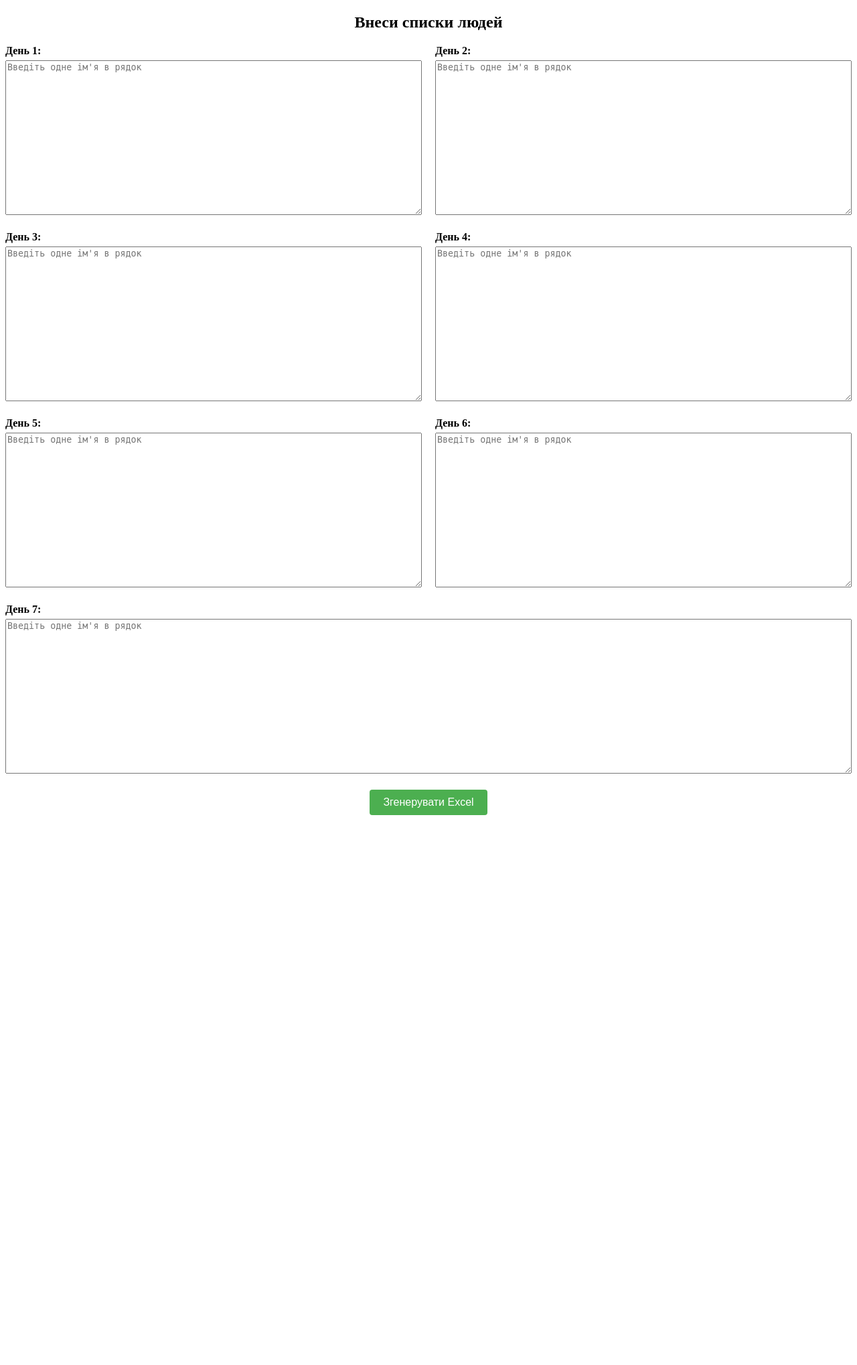
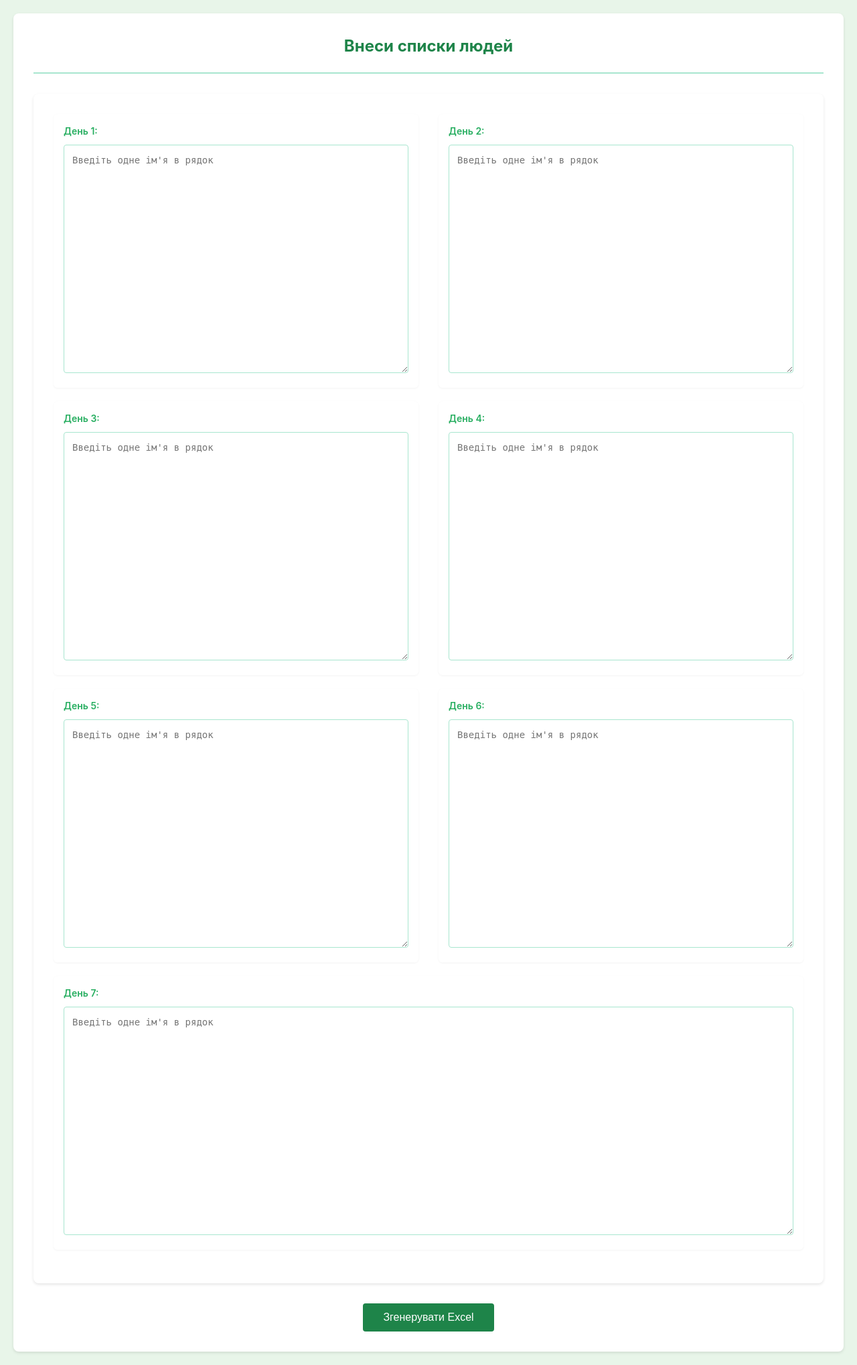
Before and after one commit to carmy25/pmm_appdx_47, a Django app: page /prod/ in a window 1280 px wide. Shown: the whole page at 67% size. Before the commit the page ends 1217 px from the top, so only its background shows below. Run offline with Django 5.2, Linux system fonts and the light colour scheme; parts of the project's set-up code (start-up, migrations or seed data) failed here and were passed over.

Commit message:
increase upload size

```diff
--- a/pmm_appdx_47/settings.py
+++ b/pmm_appdx_47/settings.py
@@ -16,7 +16,7 @@ from openpyxl import load_workbook
 
 # Build paths inside the project like this: BASE_DIR / 'subdir'.
 BASE_DIR = Path(__file__).resolve().parent.parent
-
+DATA_UPLOAD_MAX_MEMORY_SIZE = 100 * 1024 * 1024
 
 # Quick-start development settings - unsuitable for production
 # See https://docs.djangoproject.com/en/5.1/howto/deployment/checklist/
--- a/templates/prod_handout/attendance_form.html
+++ b/templates/prod_handout/attendance_form.html
@@ -4,56 +4,123 @@
 <head>
   <title>Списки людей</title>
   <style>
+    :root {
+      --primary-color: #1e8449;
+      --secondary-color: #27ae60;
+      --accent-color: #2ecc71;
+      --success-color: #27ae60;
+      --text-color: #2c4a3e;
+      --background-color: #e8f5e9;
+      --border-color: #a8e6cf;
+    }
+
+    body {
+      font-family: -apple-system, BlinkMacSystemFont, 'Segoe UI', Roboto, Oxygen, Ubuntu, Cantarell, sans-serif;
+      line-height: 1.6;
+      color: var(--text-color);
+      background-color: var(--background-color);
+      margin: 0;
+      padding: 20px;
+    }
+
     .container {
+      max-width: 1200px;
+      margin: 0 auto;
+      background-color: white;
+      padding: 30px;
+      border-radius: 8px;
+      box-shadow: 0 2px 4px rgba(0, 0, 0, 0.1);
+    }
+
+    .title-container {
+      text-align: center;
+      margin-bottom: 30px;
+      padding-bottom: 20px;
+      border-bottom: 2px solid var(--border-color);
+    }
+
+    h2 {
+      color: var(--primary-color);
+      font-size: 24px;
+      margin: 0;
+    }
+
+    .row {
       display: flex;
-      flex-direction: column;
-      gap: 20px;
+      gap: 30px;
       margin-bottom: 20px;
     }
-    .row {
-      display: flex;
-      gap: 20px;
-      justify-content: space-between;
-    }
+
     .textarea-group {
       flex: 1;
-      width: calc(50% - 10px);
+      background-color: white;
+      padding: 15px;
+      border-radius: 6px;
+      box-shadow: 0 1px 3px rgba(0, 0, 0, 0.05);
     }
+
+    label {
+      display: block;
+      font-weight: 600;
+      color: var(--secondary-color);
+      margin-bottom: 8px;
+      font-size: 14px;
+    }
+
     textarea {
       width: 100%;
-      margin-top: 5px;
+      padding: 12px;
+      border: 1px solid var(--border-color);
+      border-radius: 4px;
+      font-size: 14px;
+      line-height: 1.5;
       box-sizing: border-box;
+      transition: border-color 0.3s ease;
+      resize: vertical;
     }
-    label {
-      font-weight: bold;
+
+    textarea:focus {
+      outline: none;
+      border-color: var(--secondary-color);
+      box-shadow: 0 0 0 2px rgba(46, 204, 113, 0.1);
     }
+
     .button-container {
       display: flex;
       justify-content: center;
-      margin-top: 20px;
+      margin-top: 30px;
     }
-     .title-container {
-      display: flex;
-      justify-content: center;
-      margin-top: 20px;
-    }
+
     button[type="submit"] {
-      padding: 10px 20px;
-      font-size: 16px;
-      cursor: pointer;
-      background-color: #4CAF50;
+      background-color: var(--primary-color);
       color: white;
+      padding: 12px 30px;
       border: none;
       border-radius: 4px;
+      font-size: 16px;
+      font-weight: 500;
+      cursor: pointer;
+      transition: all 0.3s ease;
     }
+
     button[type="submit"]:hover {
-      background-color: #45a049;
+      background-color: var(--secondary-color);
+      transform: translateY(-1px);
+      box-shadow: 0 2px 4px rgba(46, 204, 113, 0.2);
+    }
+
+    button[type="submit"]:active {
+      transform: translateY(0);
+      box-shadow: none;
     }
   </style>
 </head>
 <body>
-  <h2 class="title-container">Внеси списки людей</h2>
-  <form method="post">
+  <div class="container">
+    <div class="title-container">
+      <h2>Внеси списки людей</h2>
+    </div>
+    <form method="post">
     {% csrf_token %}
     <div class="container">
     {% for i in range %}
@@ -72,6 +139,7 @@
     <div class="button-container">
       <button type="submit">Згенерувати Excel</button>
     </div>
-  </form>
+    </form>
+  </div>
 </body>
 </html>
```
